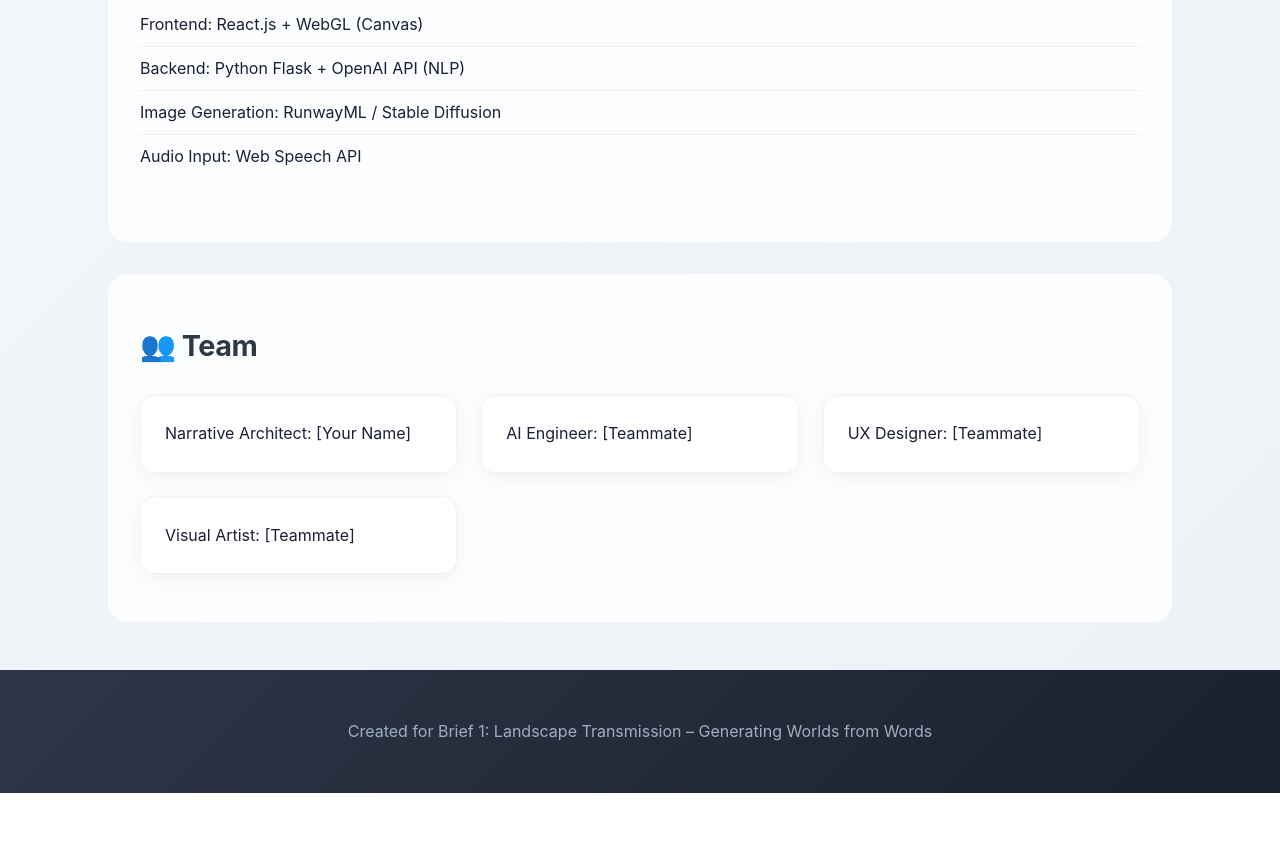
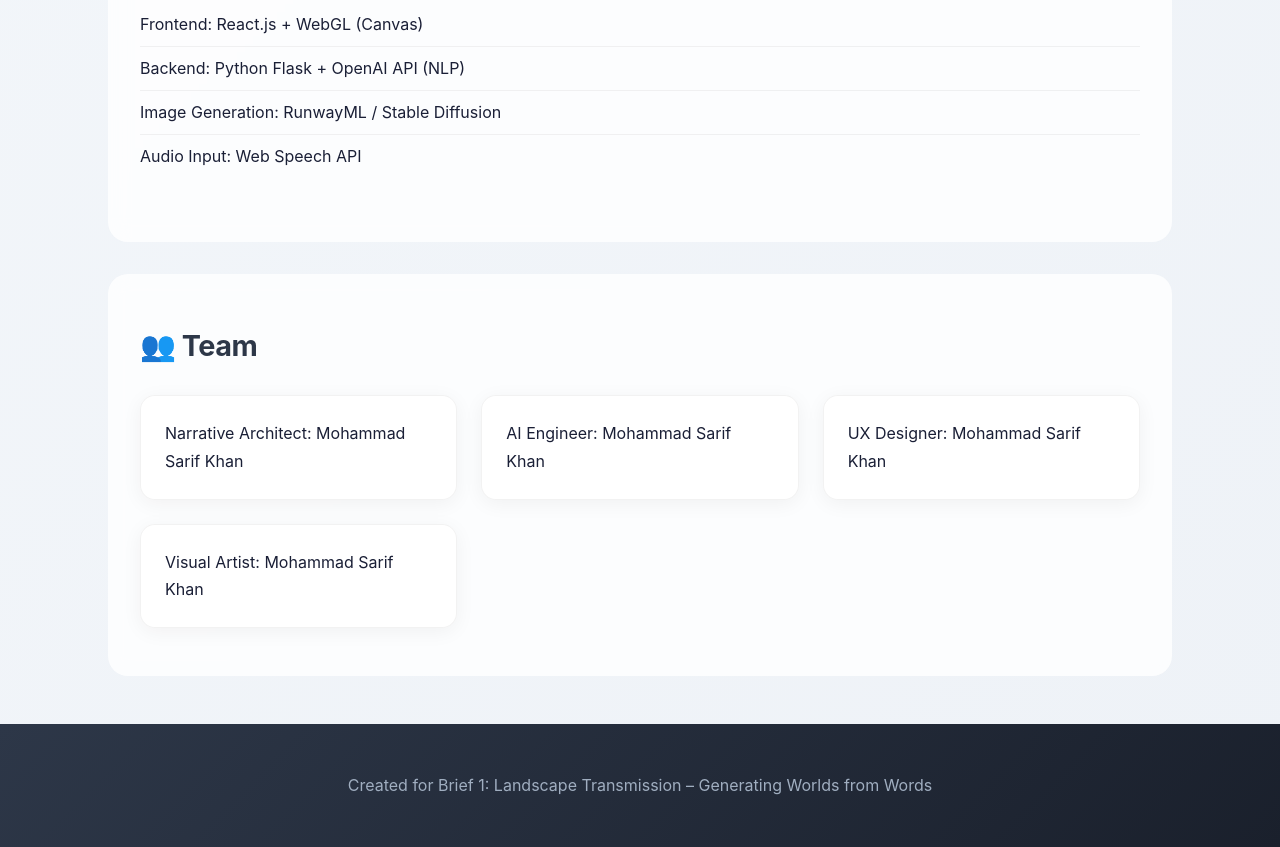
Before and after one commit to Sarifkhan1/living-landscapes, a plain HTML site: page index.html in a window 1280 px wide. Shown: the part 2296-3143 px from the top of the page. Before the commit the page ends 3089 px from the top, so only its background shows below. Drawn offline with Linux system fonts and the light colour scheme.

Commit message:
Update index.html

```diff
--- a/index.html
+++ b/index.html
@@ -146,10 +146,10 @@
  <section>
   <h2>👥 Team</h2>
   <div class="team">
-   <div class="card">Narrative Architect: [Your Name]</div>
-   <div class="card">AI Engineer: [Teammate]</div>
-   <div class="card">UX Designer: [Teammate]</div>
-   <div class="card">Visual Artist: [Teammate]</div>
+   <div class="card">Narrative Architect: Mohammad Sarif Khan</div>
+   <div class="card">AI Engineer: Mohammad Sarif Khan</div>
+   <div class="card">UX Designer: Mohammad Sarif Khan</div>
+   <div class="card">Visual Artist: Mohammad Sarif Khan</div>
   </div>
  </section>
 
```
